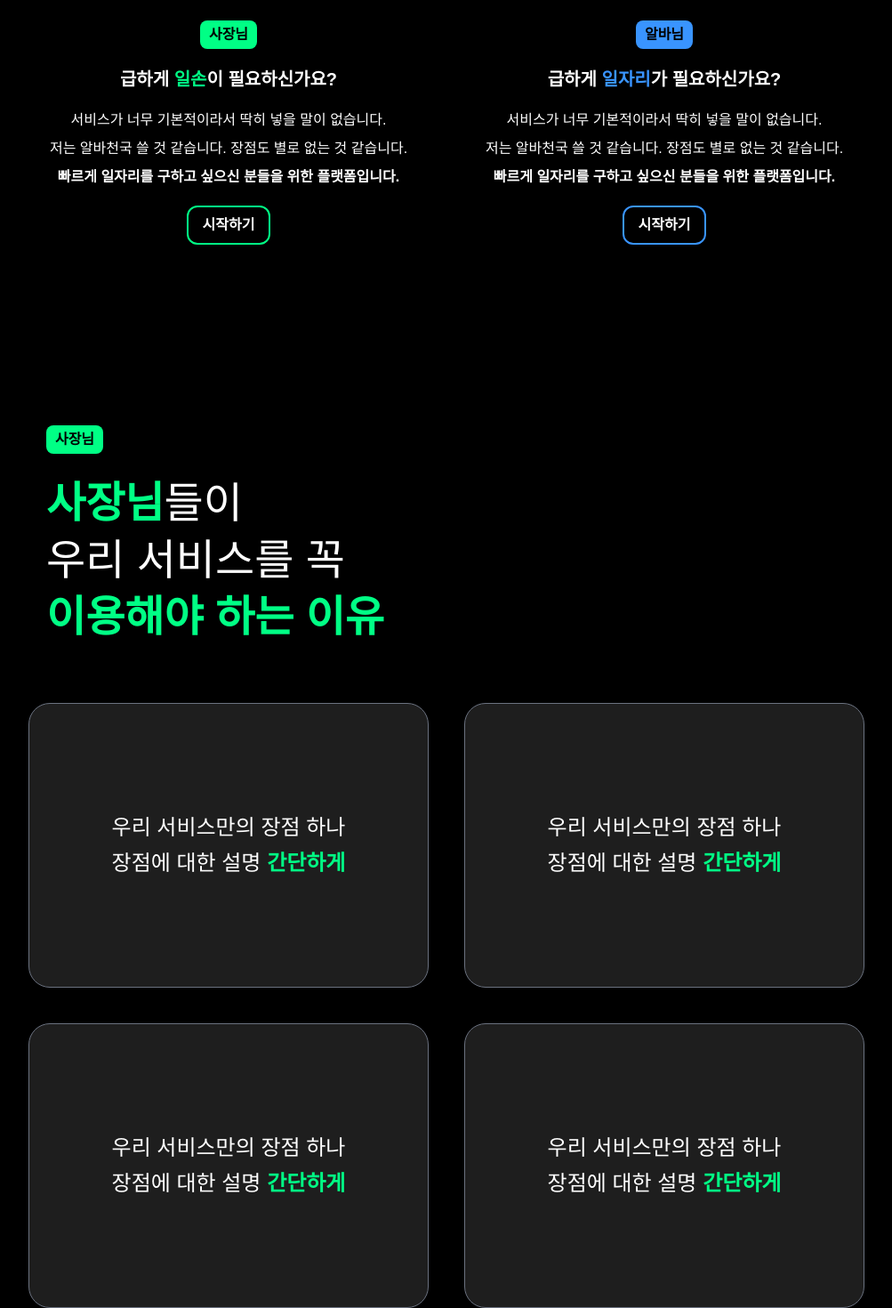
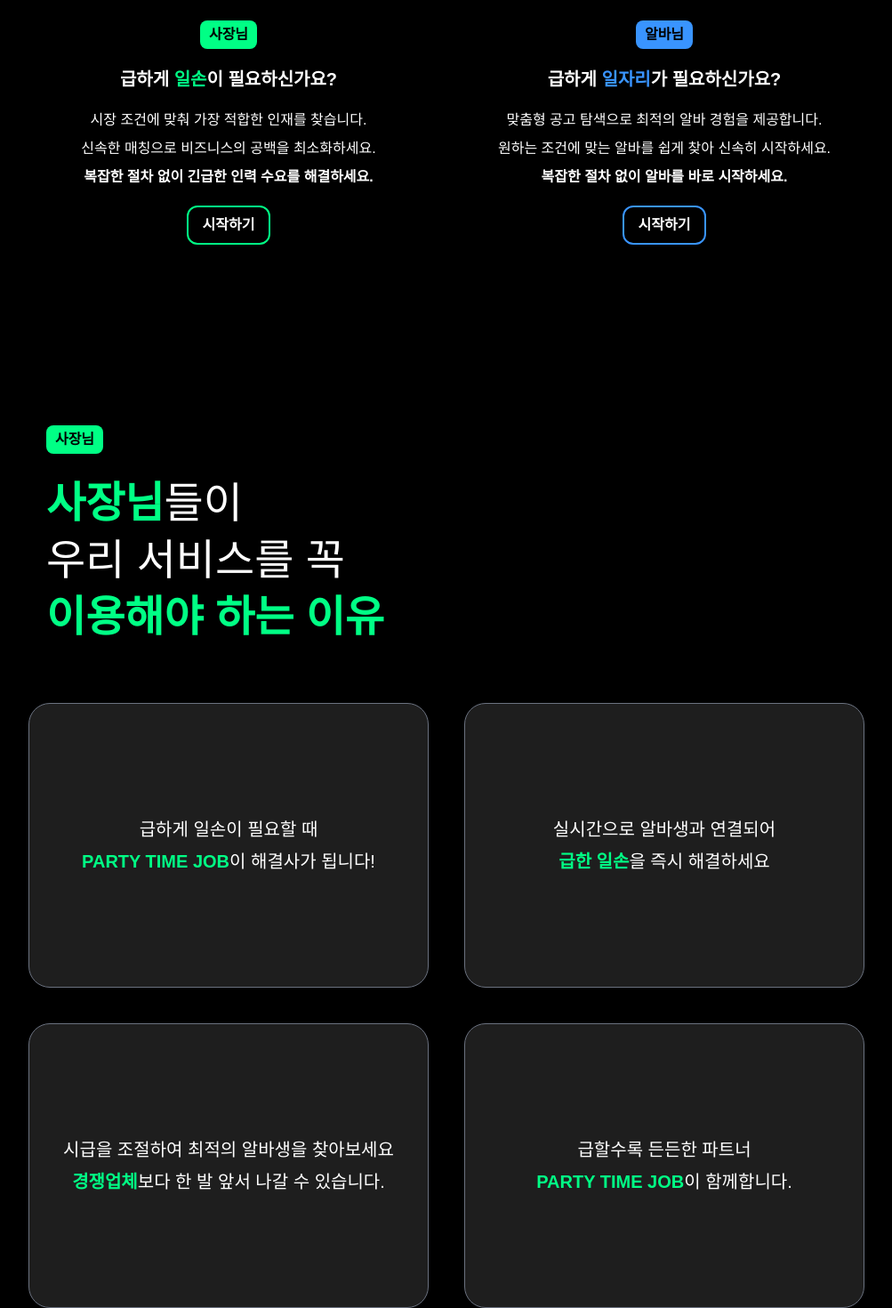
Before and after one commit to Party-Time-Job/Party-Time-Job, a Next.js app: page / in a window 1280 px wide. Shown: the part 980-2450 px from the top of the page at 89% size, without its empty margins (138-1141 px from the left). Built offline with nearby package versions, Linux system fonts and the light colour scheme; a web font is replaced by a local one.

Commit message:
feat: 텍스트 수정

```diff
--- a/src/app/page.tsx
+++ b/src/app/page.tsx
@@ -4,8 +4,8 @@ export default function Home() {
       <section className='flex h-[800px] w-full items-center justify-center bg-black text-white'>
         <div className='flex w-[900px] flex-col px-12'>
           <div>
-            <h2 className='font-light'>아르바이트</h2>
-            <h2 className='font-light'>구인구직 플랫폼</h2>
+            <h2 className='text-xl font-light'>당신의 알바 구인구직</h2>
+            <h2 className='text-xl font-light'>이제는 파티처럼 신나게!</h2>
           </div>
           <div className='flex items-end gap-8'>
             <h1 className='text-test-green text-4xl'>PARTY TIME JOB</h1>
@@ -36,13 +36,13 @@ export default function Home() {
               </div>
               <div className='flex flex-col items-center justify-center gap-2'>
                 <p className='font-light text-white'>
-                  서비스가 너무 기본적이라서 딱히 넣을 말이 없습니다.
+                  시장 조건에 맞춰 가장 적합한 인재를 찾습니다.
                 </p>
                 <p className='font-light text-white'>
-                  저는 알바천국 쓸 것 같습니다. 장점도 별로 없는 것 같습니다.
+                  신속한 매칭으로 비즈니스의 공백을 최소화하세요.
                 </p>
                 <p className='font-bold text-white'>
-                  빠르게 일자리를 구하고 싶으신 분들을 위한 플랫폼입니다.
+                  복잡한 절차 없이 긴급한 인력 수요를 해결하세요.
                 </p>
               </div>
               <button className='border-test-green hover:bg-test-green rounded-xl border-2 px-4 py-2 font-bold text-white transition-all duration-300 hover:font-bold hover:text-black'>
@@ -64,13 +64,13 @@ export default function Home() {
               </div>
               <div className='flex flex-col items-center justify-center gap-2'>
                 <p className='font-light text-white'>
-                  서비스가 너무 기본적이라서 딱히 넣을 말이 없습니다.
+                  맞춤형 공고 탐색으로 최적의 알바 경험을 제공합니다.
                 </p>
                 <p className='font-light text-white'>
-                  저는 알바천국 쓸 것 같습니다. 장점도 별로 없는 것 같습니다.
+                  원하는 조건에 맞는 알바를 쉽게 찾아 신속히 시작하세요.
                 </p>
                 <p className='font-bold text-white'>
-                  빠르게 일자리를 구하고 싶으신 분들을 위한 플랫폼입니다.
+                  복잡한 절차 없이 알바를 바로 시작하세요.
                 </p>
               </div>
               <button className='border-test-blue hover:bg-test-blue rounded-xl border-2 px-4 py-2 font-bold text-white transition-all duration-300 hover:font-bold hover:text-black'>
@@ -81,7 +81,7 @@ export default function Home() {
         </article>
       </section>
 
-      <section className='flex h-[1200px] w-full items-center justify-center bg-black text-white'>
+      <section className='flex h-[1200px] w-full items-center justify-center bg-black font-light text-white'>
         <div className='flex w-[900px] flex-col gap-8'>
           <div className='flex gap-4'>
             <div className='bg-test-green flex h-8 w-16 items-center justify-center rounded-lg text-black'>
@@ -102,40 +102,44 @@ export default function Home() {
           <div className='mt-10 flex w-[900px] flex-col items-center justify-center gap-10'>
             <div className='flex gap-10'>
               <div className='bg-test-black hover:shadow-test-green flex h-80 w-[450px] cursor-pointer items-center justify-center rounded-3xl border border-gray-500 transition-transform duration-300 hover:-translate-y-2 hover:shadow-md'>
-                <div className='flex flex-col items-center gap-2 text-2xl'>
-                  <span>우리 서비스만의 장점 하나</span>
+                <div className='flex flex-col items-center gap-2 text-xl font-light'>
+                  <span>급하게 일손이 필요할 때</span>
                   <span>
-                    장점에 대한 설명{' '}
-                    <span className='text-test-green font-bold'>간단하게</span>
+                    <span className='text-test-green font-bold'>
+                      PARTY TIME JOB
+                    </span>
+                    이 해결사가 됩니다!
                   </span>
                 </div>
               </div>
               <div className='bg-test-black hover:shadow-test-green flex h-80 w-[450px] cursor-pointer items-center justify-center rounded-3xl border border-gray-500 transition-transform duration-300 hover:-translate-y-2 hover:shadow-md'>
-                <div className='flex flex-col items-center gap-2 text-2xl'>
-                  <span>우리 서비스만의 장점 하나</span>
+                <div className='flex flex-col items-center gap-2 text-xl'>
+                  <span>실시간으로 알바생과 연결되어</span>
                   <span>
-                    장점에 대한 설명{' '}
-                    <span className='text-test-green font-bold'>간단하게</span>
+                    <span className='text-test-green font-bold'>급한 일손</span>
+                    을 즉시 해결하세요
                   </span>
                 </div>
               </div>
             </div>
             <div className='flex gap-10'>
               <div className='bg-test-black hover:shadow-test-green flex h-80 w-[450px] cursor-pointer items-center justify-center rounded-3xl border border-gray-500 transition-transform duration-300 hover:-translate-y-2 hover:shadow-md'>
-                <div className='flex flex-col items-center gap-2 text-2xl'>
-                  <span>우리 서비스만의 장점 하나</span>
+                <div className='flex flex-col items-center gap-2 text-xl'>
+                  <span>시급을 조절하여 최적의 알바생을 찾아보세요</span>
                   <span>
-                    장점에 대한 설명{' '}
-                    <span className='text-test-green font-bold'>간단하게</span>
+                    <span className='text-test-green font-bold'>경쟁업체</span>
+                    보다 한 발 앞서 나갈 수 있습니다.
                   </span>
                 </div>
               </div>
               <div className='bg-test-black hover:shadow-test-green flex h-80 w-[450px] cursor-pointer items-center justify-center rounded-3xl border border-gray-500 transition-transform duration-300 hover:-translate-y-2 hover:shadow-md'>
-                <div className='flex flex-col items-center gap-2 text-2xl'>
-                  <span>우리 서비스만의 장점 하나</span>
+                <div className='flex flex-col items-center gap-2 text-xl'>
+                  <span>급할수록 든든한 파트너</span>
                   <span>
-                    장점에 대한 설명{' '}
-                    <span className='text-test-green font-bold'>간단하게</span>
+                    <span className='text-test-green font-bold'>
+                      PARTY TIME JOB
+                    </span>
+                    이 함께합니다.
                   </span>
                 </div>
               </div>
@@ -165,16 +169,18 @@ export default function Home() {
           <div className='mt-10 flex w-[900px] flex-col items-center justify-center gap-10'>
             <div className='flex gap-10'>
               <div className='bg-test-black hover:shadow-test-blue flex h-80 w-[450px] cursor-pointer items-center justify-center rounded-3xl border border-gray-500 transition-transform duration-300 hover:-translate-y-2 hover:shadow-md'>
-                <div className='flex flex-col items-center gap-2 text-2xl'>
-                  <span>우리 서비스만의 장점 하나</span>
+                <div className='flex flex-col items-center gap-2 text-xl'>
+                  <span>내일 당장 일할 알바를 찾아요?</span>
                   <span>
-                    장점에 대한 설명{' '}
-                    <span className='text-test-blue font-bold'>간단하게</span>
+                    <span className='text-test-blue font-bold'>
+                      PARTY TIME JOB
+                    </span>
+                    에서 시작하세요!
                   </span>
                 </div>
               </div>
               <div className='bg-test-black hover:shadow-test-blue flex h-80 w-[450px] cursor-pointer items-center justify-center rounded-3xl border border-gray-500 transition-transform duration-300 hover:-translate-y-2 hover:shadow-md'>
-                <div className='flex flex-col items-center gap-2 text-2xl'>
+                <div className='flex flex-col items-center gap-2 text-xl'>
                   <span>우리 서비스만의 장점 하나</span>
                   <span>
                     장점에 대한 설명{' '}
@@ -185,21 +191,23 @@ export default function Home() {
             </div>
             <div className='flex gap-10'>
               <div className='bg-test-black hover:shadow-test-blue flex h-80 w-[450px] cursor-pointer items-center justify-center rounded-3xl border border-gray-500 transition-transform duration-300 hover:-translate-y-2 hover:shadow-md'>
-                <div className='flex flex-col items-center gap-2 text-2xl'>
-                  <span>우리 서비스만의 장점 하나</span>
+                <div className='flex flex-col items-center gap-2 text-xl'>
+                  <span>당신에게 딱 맞는 일자리를</span>
                   <span>
-                    장점에 대한 설명{' '}
-                    <span className='text-test-blue font-bold'>간단하게</span>
+                    <span className='text-test-blue font-bold'>
+                      빠르고 쉽게
+                    </span>{' '}
+                    찾을 수 있습니다.
                   </span>
                 </div>
               </div>
               <div className='bg-test-black hover:shadow-test-blue flex h-80 w-[450px] cursor-pointer items-center justify-center rounded-3xl border border-gray-500 transition-transform duration-300 hover:-translate-y-2 hover:shadow-md'>
-                <div className='flex flex-col items-center gap-2 text-2xl'>
-                  <span>우리 서비스만의 장점 하나</span>
+                <div className='flex flex-col items-center gap-2 text-xl'>
                   <span>
-                    장점에 대한 설명{' '}
-                    <span className='text-test-blue font-bold'>간단하게</span>
+                    <span className='text-test-blue font-bold'>신속하게 </span>
+                    알바를 찾고
                   </span>
+                  <span>바로 일할 수 있는 기회를 제공합니다.</span>
                 </div>
               </div>
             </div>
@@ -214,8 +222,10 @@ export default function Home() {
           </div>
           <h1 className='text-test-green text-4xl'>PARTY TIME JOB</h1>
           <div className='flex flex-col items-center'>
-            <p>마무리 우리 서비스의 아이덴티티와 목표를 간단하게 설명하기</p>
-            <p>대충 명언 하나 끼워맞춰서 사람들한테 감동주기 ㅋㅋ</p>
+            <p>구인구직 과정을 파티처럼 즐겁고, 더욱 쉽게 만들고자 합니다.</p>
+            <p>
+              당신의 다음 파티는 어디에서 시작될까요? 지금 바로 시작해 보세요!
+            </p>
           </div>
         </article>
       </section>
```
